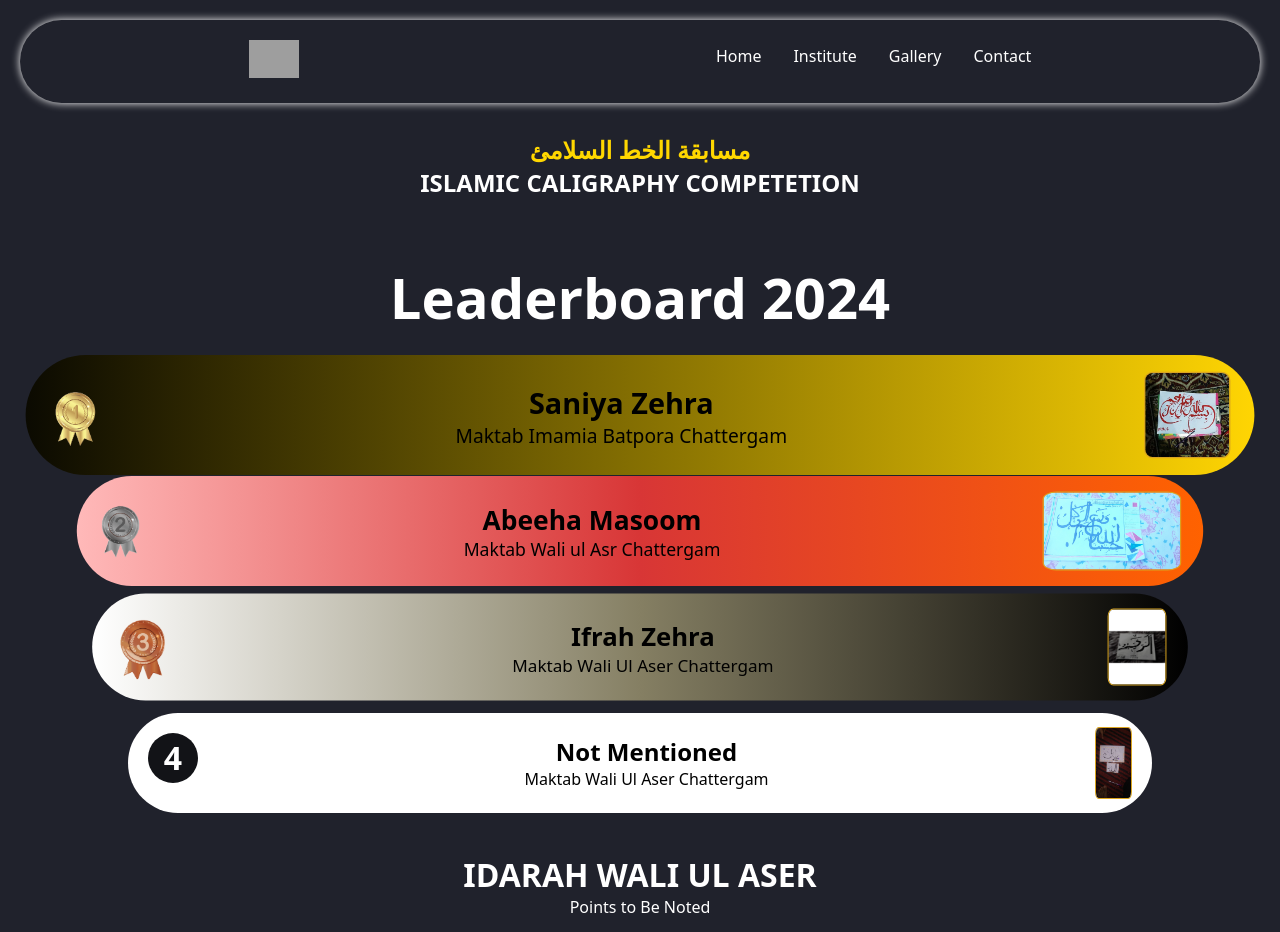
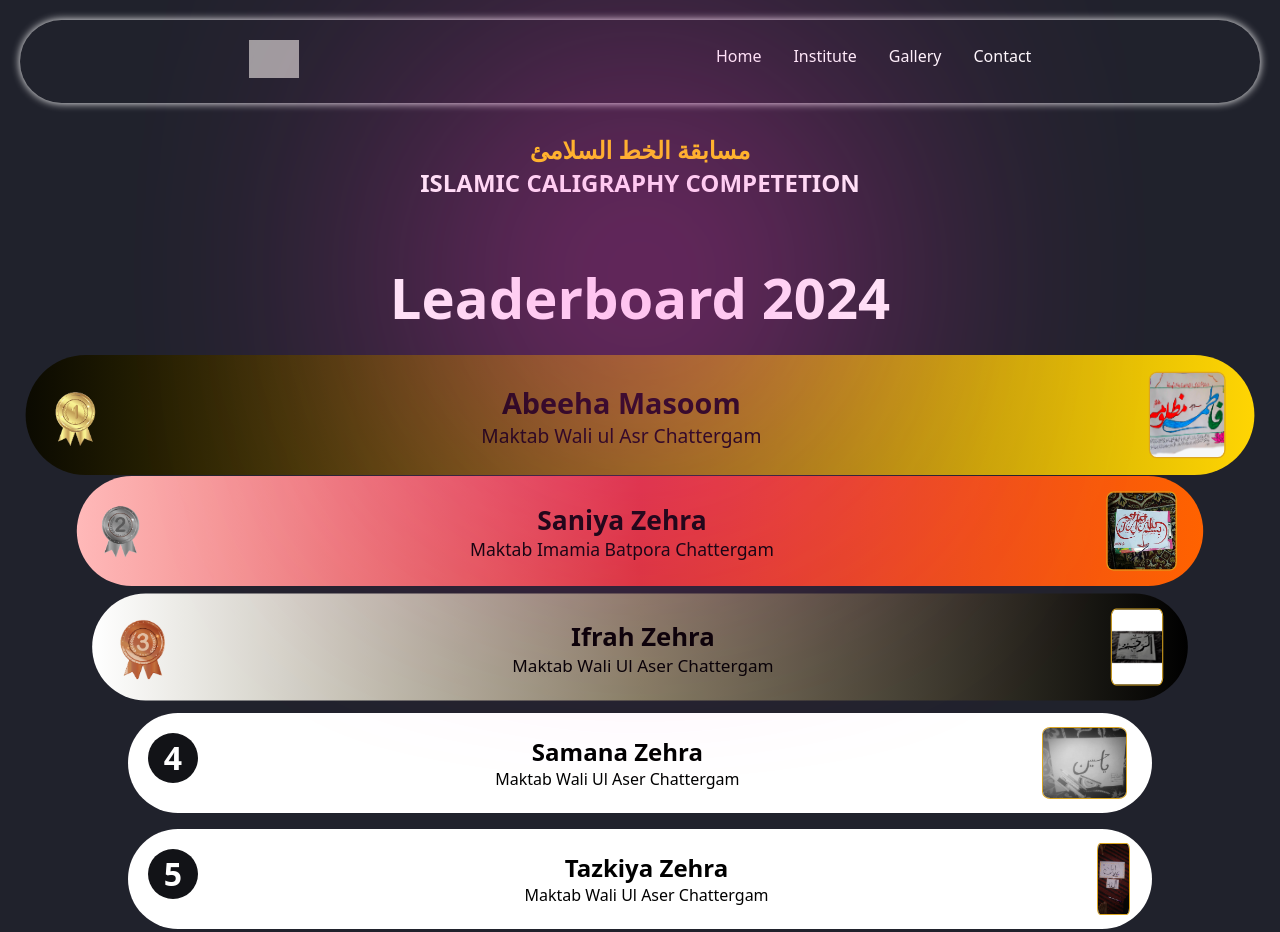
Before and after one commit to zeeshanmaqbool200/Idarah-Wali-Ul-Aser, a website: page public/caligraphy-leaderboard.html in a window 1280 px wide. Shown: the top 932 px of the page. Drawn offline with Linux system fonts and the light colour scheme; grey boxes are pictures that could not be loaded.

Commit message:
new imagea

```diff
--- a/public/caligraphy-leaderboard.html
+++ b/public/caligraphy-leaderboard.html
@@ -37,6 +37,7 @@
       مسابقة الخط السلامئ
     </h1>
     <h2>ISLAMIC CALIGRAPHY COMPETETION</h2>
+    <div class="glow"></div>
   </section>
  <div class="wrapper">
 <div class="title">
@@ -48,11 +49,11 @@
   <img src="/images/competition/first.png" alt="1">
 </div>
 <div class="middle">
-  <h2>Saniya Zehra</h2>
-  <p>Maktab Imamia Batpora Chattergam</p>
+  <h2>Abeeha Masoom</h2>
+      <p>Maktab Wali ul Asr Chattergam</p>
 </div>
 <div class="right">
-  <img src="/images/competition/cal2.jpg" alt="">
+  <img src="/images/competition/abeeha2.jpg" alt="">
 </div>
   </div>
 
@@ -61,11 +62,12 @@
       <img src="/images/competition/second.png" alt="2">
     </div>
     <div class="middle">
-      <h2>Abeeha Masoom</h2>
-      <p>Maktab Wali ul Asr Chattergam</p>
+      <h2>Saniya Zehra</h2>
+  <p>Maktab Imamia Batpora Chattergam</p>
+
     </div>
     <div class="right">
-      <img src="/images/competition/abeeha.jpg" alt="">
+      <img src="/images/competition/cal2.jpg" alt="">
     </div>
   </div>
 
@@ -87,15 +89,32 @@
      <h2>4</h2>
    </div>
    <div class="middle">
-      <h2>Not Mentioned</h2>
+     <h2>Samana Zehra</h2>
+     <p>Maktab Wali Ul Aser Chattergam</p>
+   </div>
+   <div class="right">
+     <img src="/images/competition/samana.jpg" alt="">
+   </div>
+ </div>
+
+ <div class="student">
+  <div class="left">
+   <h2>5</h2>
+ </div>
+ <div class="middle">
+   <h2>Tazkiya Zehra</h2>
    <p>Maktab Wali Ul Aser Chattergam</p>
  </div>
  <div class="right">
    <img src="/images/competition/allah.jpg" alt="">
  </div>
 </div>
+
+
 </div>
 </div>
+
+
 
  <footer>
     <div class="foot-top">
--- a/style/caligraphy.css
+++ b/style/caligraphy.css
@@ -16,13 +16,31 @@ body{
 .hero{
     text-align: center;
     padding: 10px;
+    position: relative;
+    display: flex;
+    flex-direction: column;
+    justify-content: center ;
+    align-items: center;
 }
+.glow {
+    height: 20rem;
+    width: 20rem;
+    background-color: #FF33CA;
+    filter: blur(150px);
+    border-radius: 150px;
+    z-index: 0;
+    position: absolute;
+    opacity:0.90;
+    top: -10px;
+
+  }
 .hero h1{
     color: gold;
 }
 .wrapper{
 padding: 20px 0;
 }
+
 .wrapper .title{
     font-size: 3rem;
     text-align: center;
@@ -93,7 +111,7 @@ text-align: center;
  .student  .right img{
         width: auto;
         height: 100%;
-
+        width: 90%;
         object-fit: cover;
 
         border-radius: 10%;
@@ -156,6 +174,20 @@ footer{
 
     /* phone */
 @media only screen and (max-width: 600px) {
+
+    .glow {
+        height: 10rem;
+        width: 10rem;
+        background-color: #FF33CA;
+        filter: blur(150px);
+        border-radius: 150px;
+        z-index: 0;
+        position: absolute;
+        opacity:0.90;
+        top: -10px;
+
+      }
+
 .student .middle{
     text-align: center;
     width: 50%;
--- a/style/style.css
+++ b/style/style.css
@@ -68,6 +68,17 @@ justify-content: center;
 align-items: center;
 height: calc(100vh - 90px);
 }
+.hero .glow {
+    height: 20rem;
+    width: 20rem;
+    background-color: #48fc6c;
+    filter: blur(150px);
+    border-radius: 150px;
+    z-index: -1;
+    top: 0;
+    position: absolute;
+    opacity:0.70;
+  }
 .hero h1{
 font-size: var(--font-heading);
 font-weight: 100;
```
Also changed, not shown: index.html (+1 -0 lines), images/competition/abeeha.jpg (deleted), images/competition/abeeha2.jpg (added), images/competition/samana.jpg (added). Lines whose indentation alone changed are shown as unchanged.
